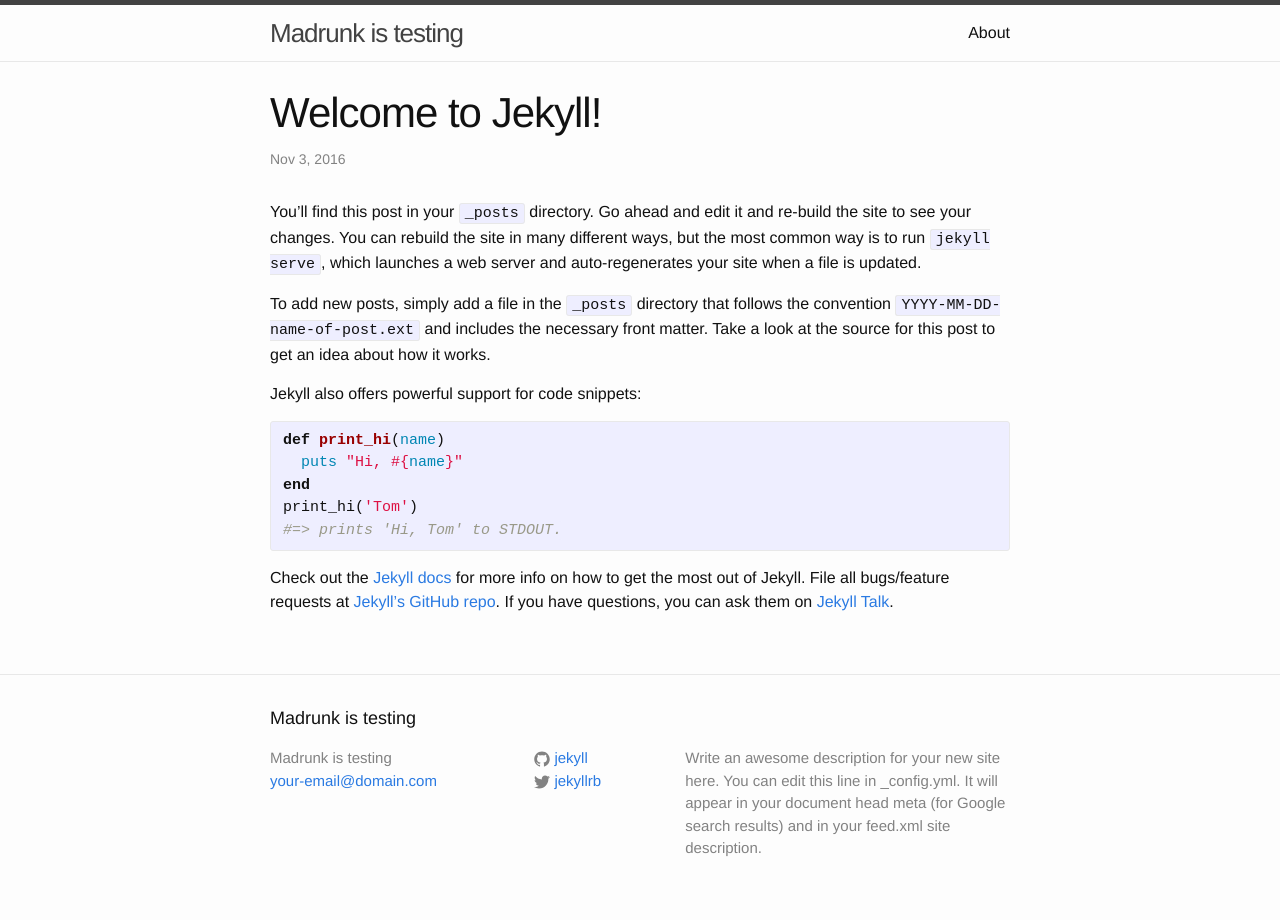
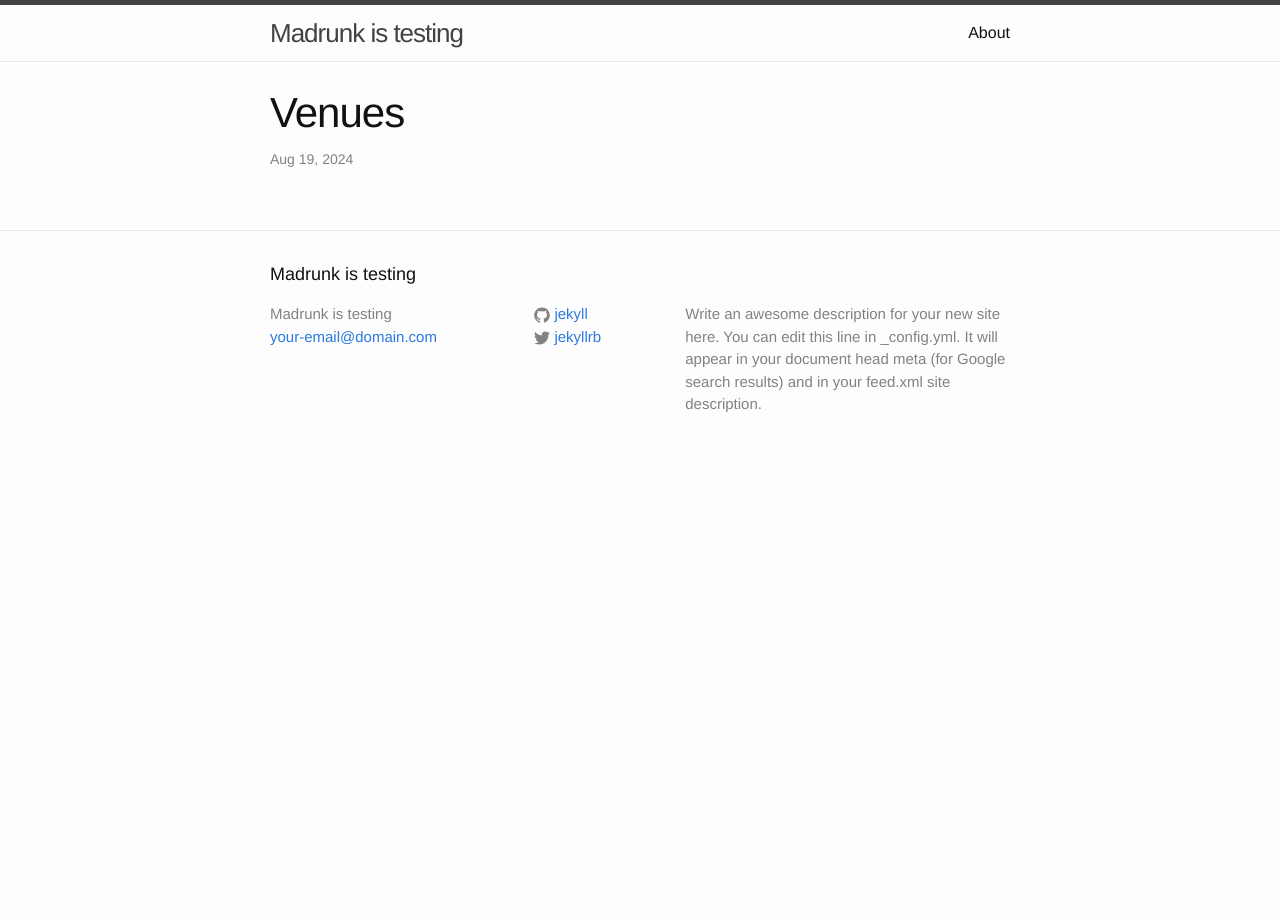
Before and after one commit to Zhamant/zhamant.github.io, a Jekyll site: the page built from _posts/2016-11-03-welcome-to-jekyll.markdown, in a window 1280 px wide. Built offline with Jekyll 4.4.1, drawn with Linux system fonts in a browser that asks for light colours.

Commit message:
Venues.markdown

```diff
--- a/_posts/2016-11-03-welcome-to-jekyll.markdown
+++ b/_posts/2016-11-03-welcome-to-jekyll.markdown
@@ -1,25 +1,6 @@
 ---
 layout: post
-title:  "Welcome to Jekyll!"
-date:   2016-11-03 08:59:53 -0400
-categories: jekyll update
+title:  "Venues"
+date:   2024-08-19
+categories: UT
 ---
-You’ll find this post in your `_posts` directory. Go ahead and edit it and re-build the site to see your changes. You can rebuild the site in many different ways, but the most common way is to run `jekyll serve`, which launches a web server and auto-regenerates your site when a file is updated.
-
-To add new posts, simply add a file in the `_posts` directory that follows the convention `YYYY-MM-DD-name-of-post.ext` and includes the necessary front matter. Take a look at the source for this post to get an idea about how it works.
-
-Jekyll also offers powerful support for code snippets:
-
-{% highlight ruby %}
-def print_hi(name)
-  puts "Hi, #{name}"
-end
-print_hi('Tom')
-#=> prints 'Hi, Tom' to STDOUT.
-{% endhighlight %}
-
-Check out the [Jekyll docs][jekyll-docs] for more info on how to get the most out of Jekyll. File all bugs/feature requests at [Jekyll’s GitHub repo][jekyll-gh]. If you have questions, you can ask them on [Jekyll Talk][jekyll-talk].
-
-[jekyll-docs]: http://jekyllrb.com/docs/home
-[jekyll-gh]:   https://github.com/jekyll/jekyll
-[jekyll-talk]: https://talk.jekyllrb.com/
```
